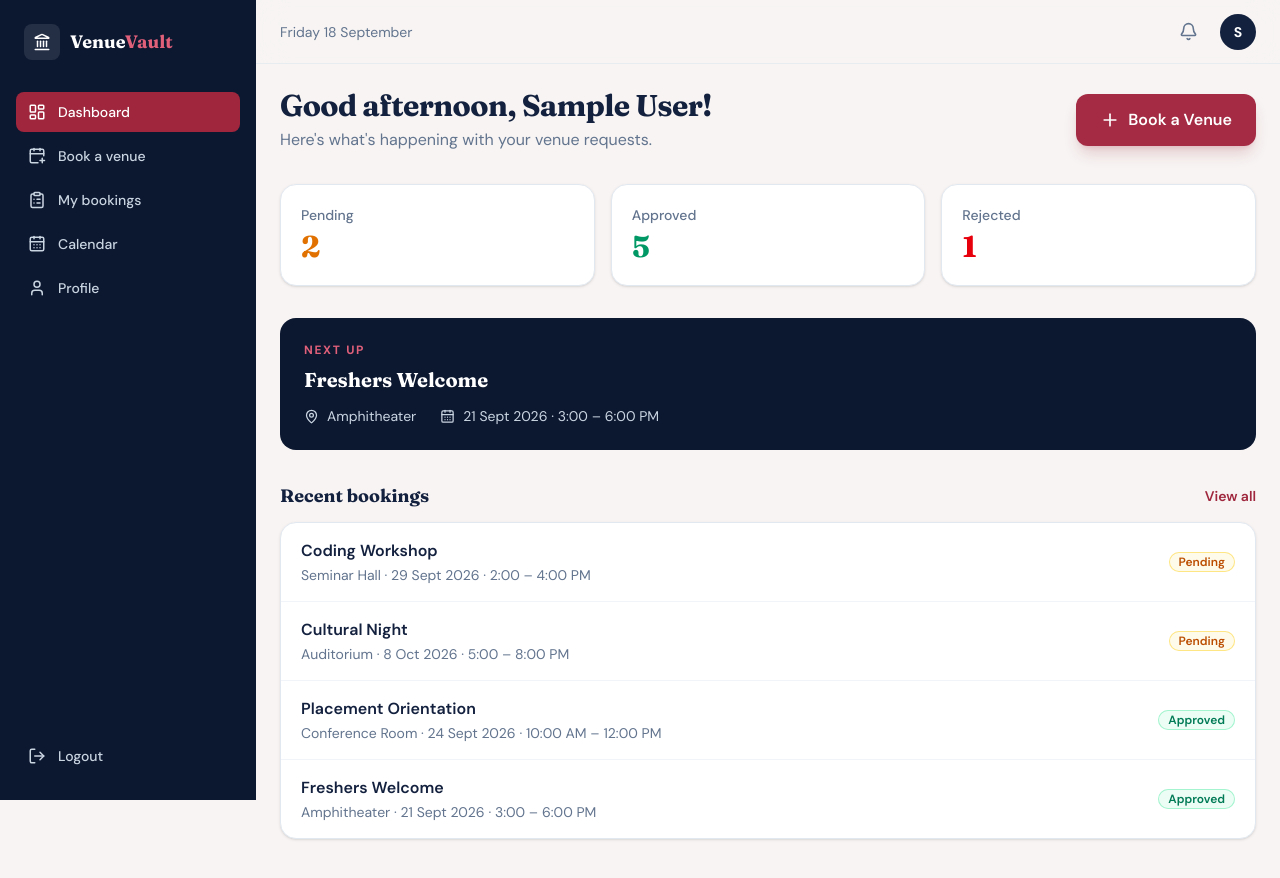
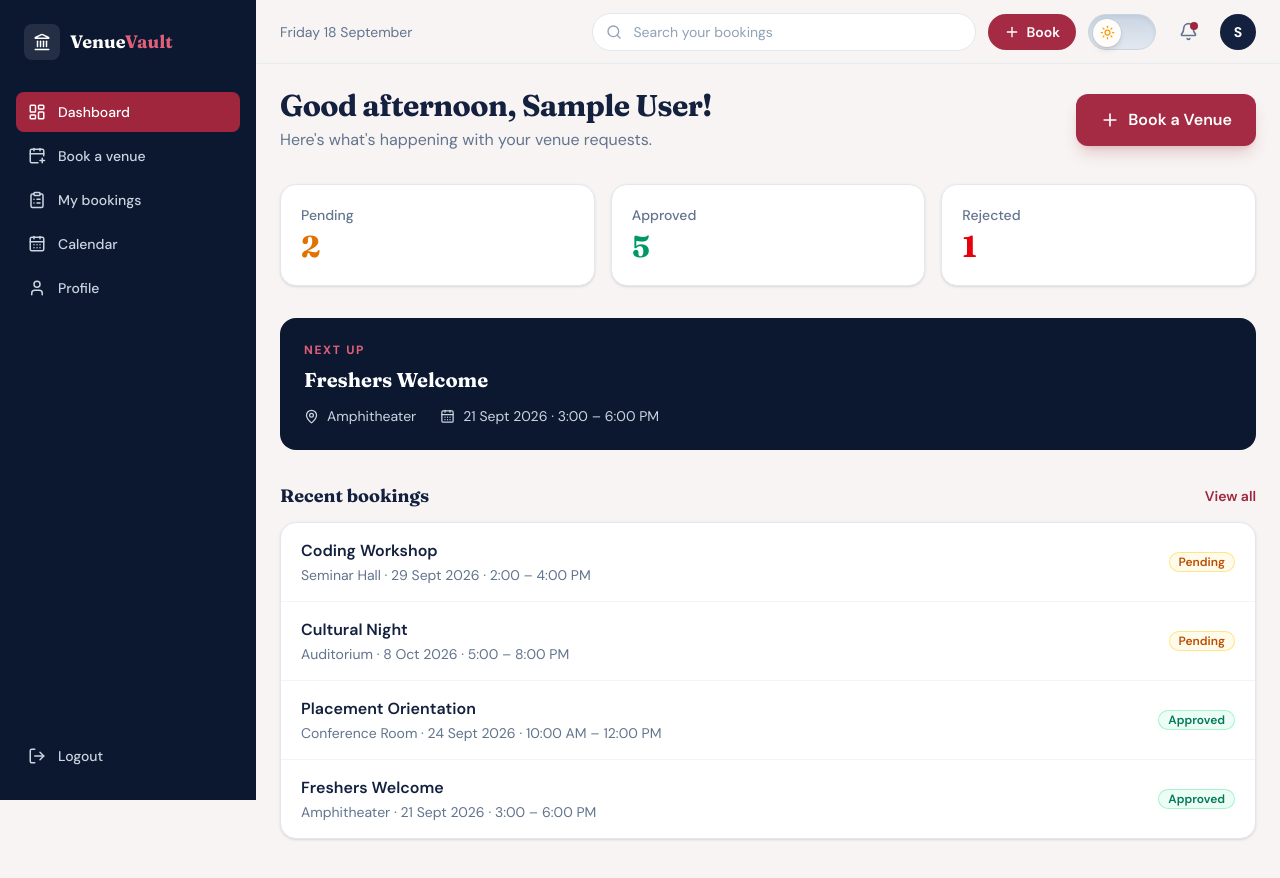
Before and after one commit to harshii0103/VenueVault, a React (Vite) app: page /dashboard in a window 1280 px wide. Built offline with nearby package versions, Linux system fonts and the light colour scheme; sample sign-in values are in the browser's storage.

Commit message:
Add dark mode, header search and menus

```diff
--- a/src/components/auth.jsx
+++ b/src/components/auth.jsx
@@ -1,6 +1,8 @@
 import { useState } from 'react'
 import { Link } from 'react-router-dom'
 import { Landmark, Eye, EyeOff } from 'lucide-react'
+import { useTheme } from '../hooks/useTheme'
+import { ThemeToggle } from './ui'
 
 export const inputCls = (invalid) =>
   `w-full rounded-lg border px-4 py-2.5 text-sm text-[#13203e] placeholder:text-slate-400 focus:outline-none focus:ring-2 ${
@@ -10,8 +12,10 @@ export const inputCls = (invalid) =>
   }`
 
 export function AuthLayout({ title, subtitle, children, footer }) {
+  const [dark, setDark] = useTheme()
   return (
-    <div className="relative min-h-screen overflow-hidden bg-[#f7f4f3] px-4 py-10 font-sans">
+    <div className={`${dark ? 'dark' : ''} relative min-h-screen overflow-hidden bg-[#f7f4f3] px-4 py-10 font-sans`}>
+      <div className="absolute right-4 top-4 z-10"><ThemeToggle dark={dark} onChange={setDark} /></div>
       <div aria-hidden="true" className="pointer-events-none absolute -left-24 -top-32 h-96 w-96 rounded-full bg-[#9f263d]/20 blur-3xl" />
       <div aria-hidden="true" className="pointer-events-none absolute -bottom-32 -right-24 h-96 w-96 rounded-full bg-[#13203e]/20 blur-3xl" />
       <div className="auth-enter relative mx-auto w-full max-w-md">
--- a/src/components/ui.jsx
+++ b/src/components/ui.jsx
@@ -1,4 +1,5 @@
-import { createContext, useCallback, useContext, useEffect, useState } from 'react'
+import { createContext, useCallback, useContext, useEffect, useRef, useState } from 'react'
+import { Sun, Moon } from 'lucide-react'
 
 const chip = {
   pending: 'bg-amber-50 text-amber-700 ring-amber-200',
@@ -89,3 +90,33 @@ export function Toggle({ checked, onChange, label }) {
     </button>
   )
 }
+
+export function ThemeToggle({ dark, onChange }) {
+  return (
+    <button type="button" role="switch" aria-checked={dark} aria-label="Dark mode" onClick={() => onChange(!dark)}
+      className="relative h-9 w-[68px] shrink-0 rounded-full border border-slate-300 bg-gradient-to-b from-slate-300 to-slate-200 shadow-inner dark:border-white/10 dark:from-[#0b1220] dark:to-[#18233a]">
+      <span className={`absolute top-1 grid h-7 w-7 place-items-center rounded-full bg-[#fffdfb] text-amber-500 shadow-md ring-1 ring-black/5 transition-all duration-300 dark:bg-[#2a3756] dark:text-sky-200 dark:ring-white/10 ${dark ? 'left-[36px]' : 'left-1'}`}>
+        {dark ? <Moon size={15} /> : <Sun size={15} />}
+      </span>
+    </button>
+  )
+}
+
+export function Dropdown({ trigger, label, triggerClass = '', width = 'w-72', children }) {
+  const [open, setOpen] = useState(false)
+  const ref = useRef(null)
+  useEffect(() => {
+    if (!open) return
+    const away = (e) => { if (!ref.current?.contains(e.target)) setOpen(false) }
+    const esc = (e) => e.key === 'Escape' && setOpen(false)
+    document.addEventListener('mousedown', away)
+    document.addEventListener('keydown', esc)
+    return () => { document.removeEventListener('mousedown', away); document.removeEventListener('keydown', esc) }
+  }, [open])
+  return (
+    <div ref={ref} className="relative">
+      <button type="button" aria-label={label} aria-expanded={open} onClick={() => setOpen(!open)} className={triggerClass}>{trigger}</button>
+      {open && <div onClick={() => setOpen(false)} className={`page-enter absolute right-0 z-40 mt-2 ${width} rounded-2xl border border-slate-200 bg-white p-2 shadow-xl shadow-[#13203e]/10`}>{children}</div>}
+    </div>
+  )
+}
--- /dev/null
+++ b/src/hooks/useTheme.js
@@ -0,0 +1,15 @@
+import { useEffect, useState } from 'react'
+
+const KEY = 'vv_theme'
+
+// Remembers the choice; first visit follows the device's light/dark setting.
+export function useTheme() {
+  const [dark, setDark] = useState(() => {
+    try {
+      const saved = localStorage.getItem(KEY)
+      return saved ? saved === 'dark' : window.matchMedia('(prefers-color-scheme: dark)').matches
+    } catch { return false }
+  })
+  useEffect(() => { try { localStorage.setItem(KEY, dark ? 'dark' : 'light') } catch { /* ignore */ } }, [dark])
+  return [dark, setDark]
+}
--- a/src/layouts/ApplicantLayout.jsx
+++ b/src/layouts/ApplicantLayout.jsx
@@ -1,7 +1,10 @@
-import { NavLink, Outlet, useLocation, useNavigate } from 'react-router-dom'
-import { LayoutDashboard, CalendarPlus, ClipboardList, CalendarDays, User, Bell, LogOut, Landmark } from 'lucide-react'
+import { useState } from 'react'
+import { Link, NavLink, Outlet, useLocation, useNavigate } from 'react-router-dom'
+import { LayoutDashboard, CalendarPlus, ClipboardList, CalendarDays, User, Bell, LogOut, Landmark, Search, Plus } from 'lucide-react'
 import { useAuth } from '../context/AuthContext'
-import { ToastProvider } from '../components/ui'
+import { useTheme } from '../hooks/useTheme'
+import { ToastProvider, Dropdown, ThemeToggle } from '../components/ui'
+import { bookings, isPast } from '../data/mockData'
 
 const nav = [
   { to: '/dashboard', label: 'Dashboard', short: 'Home', icon: LayoutDashboard, end: true },
@@ -10,16 +13,22 @@ const nav = [
   { to: '/dashboard/calendar', label: 'Calendar', short: 'Calendar', icon: CalendarDays },
   { to: '/dashboard/profile', label: 'Profile', short: 'Profile', icon: User },
 ]
+const msg = { approved: 'was approved', rejected: 'was rejected', pending: 'is awaiting approval', draft: 'is saved as a draft' }
 
 export default function ApplicantLayout() {
   const { user, logout } = useAuth()
   const navigate = useNavigate()
   const { pathname } = useLocation()
+  const [dark, setDark] = useTheme()
+  const [q, setQ] = useState('')
   const handleLogout = () => { logout(); navigate('/login') }
+  const search = (e) => { e.preventDefault(); navigate(`/dashboard/bookings${q.trim() ? `?q=${encodeURIComponent(q.trim())}` : ''}`) }
+  // TODO (backend): replace with real notifications.
+  const notes = bookings.filter((b) => msg[b.status] && !isPast(b)).slice(0, 4)
 
   return (
     <ToastProvider>
-      <div className="min-h-screen bg-[#f7f4f3] font-sans text-[#13203e]">
+      <div className={`${dark ? 'dark' : ''} min-h-screen bg-[#f7f4f3] font-sans text-[#13203e]`}>
         <aside className="fixed inset-y-0 left-0 z-30 hidden w-64 flex-col bg-[#0c1730] px-4 py-6 text-slate-300 lg:flex">
           <div className="mb-8 flex items-center gap-2.5 px-2 text-white">
             <span className="grid h-9 w-9 place-items-center rounded-lg bg-white/10"><Landmark size={18} /></span>
@@ -38,14 +47,31 @@ export default function ApplicantLayout() {
         </aside>
 
         <div className="lg:pl-64">
-          <header className="sticky top-0 z-20 flex h-16 items-center justify-between border-b border-slate-200/70 bg-[#f7f4f3]/80 px-4 backdrop-blur-lg sm:px-6">
+          <header className="sticky top-0 z-20 flex h-16 items-center justify-between gap-3 border-b border-slate-200/70 bg-[#f7f4f3]/80 px-4 backdrop-blur-lg sm:px-6">
             <span className="font-display text-lg font-bold lg:hidden">Venue<span className="text-[#9f263d]">Vault</span></span>
-            <span className="hidden text-sm text-slate-500 lg:block">{new Date().toLocaleDateString('en-GB', { weekday: 'long', day: 'numeric', month: 'long' })}</span>
-            <div className="flex items-center gap-3">
-              <button aria-label="Notifications" className="grid h-10 w-10 place-items-center rounded-full text-slate-500 transition hover:bg-slate-100"><Bell size={19} /></button>
-              <NavLink to="/dashboard/profile" aria-label="Profile" className="grid h-9 w-9 place-items-center rounded-full bg-[#13203e] text-sm font-bold text-white">
-                {user?.name?.[0]?.toUpperCase() || 'U'}
-              </NavLink>
+            <span className="hidden whitespace-nowrap text-sm text-slate-500 xl:block">{new Date().toLocaleDateString('en-GB', { weekday: 'long', day: 'numeric', month: 'long' })}</span>
+            <form onSubmit={search} role="search" className="relative ml-auto hidden max-w-sm flex-1 md:block">
+              <Search size={16} className="pointer-events-none absolute left-3.5 top-1/2 -translate-y-1/2 text-slate-400" />
+              <input value={q} onChange={(e) => setQ(e.target.value)} placeholder="Search your bookings" aria-label="Search your bookings"
+                className="w-full rounded-full border border-slate-200 bg-white py-2 pl-10 pr-4 text-sm placeholder:text-slate-400 focus:border-[#9f263d] focus:outline-none focus:ring-2 focus:ring-[#9f263d]/20" />
+            </form>
+            <div className="ml-auto flex items-center gap-2 sm:gap-3 md:ml-0">
+              <Link to="/dashboard/venues" className="hidden items-center gap-1.5 rounded-full bg-[#a42b43] px-4 py-2 text-sm font-semibold text-white transition hover:bg-[#b8334d] md:inline-flex"><Plus size={16} /> Book</Link>
+              <ThemeToggle dark={dark} onChange={setDark} />
+              <Dropdown label="Notifications" triggerClass="relative grid h-10 w-10 place-items-center rounded-full text-slate-500 transition hover:bg-slate-100" trigger={<><Bell size={19} />{notes.length > 0 && <span className="absolute right-2.5 top-2.5 h-2 w-2 rounded-full bg-[#9f263d]" />}</>}>
+                <p className="px-3 py-2 text-xs font-bold tracking-[.12em] text-slate-400">NOTIFICATIONS</p>
+                {notes.length === 0 && <p className="px-3 py-4 text-sm text-slate-500">You're all caught up.</p>}
+                {notes.map((b) => (
+                  <Link key={b.id} to="/dashboard/bookings" className="block rounded-xl px-3 py-2.5 text-sm hover:bg-slate-100">
+                    <span className="font-semibold">{b.event}</span> <span className="text-slate-500">{msg[b.status]}</span>
+                  </Link>
+                ))}
+              </Dropdown>
+              <Dropdown label="Account menu" triggerClass="grid h-9 w-9 place-items-center rounded-full bg-[#13203e] text-sm font-bold text-white ring-2 ring-transparent transition hover:ring-[#9f263d]/40" width="w-64" trigger={user?.name?.[0]?.toUpperCase() || 'U'}>
+                <div className="border-b border-slate-100 px-3 pb-3 pt-2"><p className="font-semibold">{user?.name}</p><p className="truncate text-sm text-slate-500">{user?.email}</p></div>
+                <Link to="/dashboard/profile" className="mt-1 flex items-center gap-2.5 rounded-xl px-3 py-2.5 text-sm hover:bg-slate-100"><User size={16} /> Profile</Link>
+                <button onClick={handleLogout} className="flex w-full items-center gap-2.5 rounded-xl px-3 py-2.5 text-sm hover:bg-slate-100"><LogOut size={16} /> Logout</button>
+              </Dropdown>
             </div>
           </header>
           <main className="mx-auto max-w-5xl px-4 pb-28 pt-6 sm:px-6 lg:pb-10">
--- a/src/pages/applicant/MyBookings.jsx
+++ b/src/pages/applicant/MyBookings.jsx
@@ -13,7 +13,8 @@ export default function MyBookings() {
   const [open, setOpen] = useState(null)
   const [confirming, setConfirming] = useState(false)
   const tab = tabs.some(([k]) => k === sp.get('status')) ? sp.get('status') : 'all'
-  const list = bookings.filter((b) => tab === 'all' || tabOf(b) === tab)
+  const q = (sp.get('q') || '').trim().toLowerCase()
+  const list = bookings.filter((b) => (tab === 'all' || tabOf(b) === tab) && (!q || [b.event, b.venue, b.id].some((s) => s.toLowerCase().includes(q))))
   const close = () => { setOpen(null); setConfirming(false) }
   const doCancel = () => { cancelBooking(open.id); toast('Request cancelled'); close(); refresh((n) => n + 1) }
 
@@ -26,6 +27,8 @@ export default function MyBookings() {
             className={`shrink-0 rounded-full px-4 py-1.5 text-sm font-semibold transition ${tab === k ? 'bg-[#13203e] text-white' : 'bg-white text-slate-600 ring-1 ring-slate-200 hover:bg-slate-50'}`}>{label}</button>
         ))}
       </div>
+
+      {q && <p className="text-sm text-slate-500">Results for “{sp.get('q')}” · <button onClick={() => setSp({}, { replace: true })} className="font-semibold text-[#9f263d] hover:underline">Clear</button></p>}
 
       {list.length === 0 ? (
         <EmptyState title="Nothing here yet" text="No bookings in this category." action={<Link to="/dashboard/venues" className="text-sm font-semibold text-[#9f263d] hover:underline">Book a venue →</Link>} />
```
Also changed, not shown: src/index.css (+33 -0 lines).
